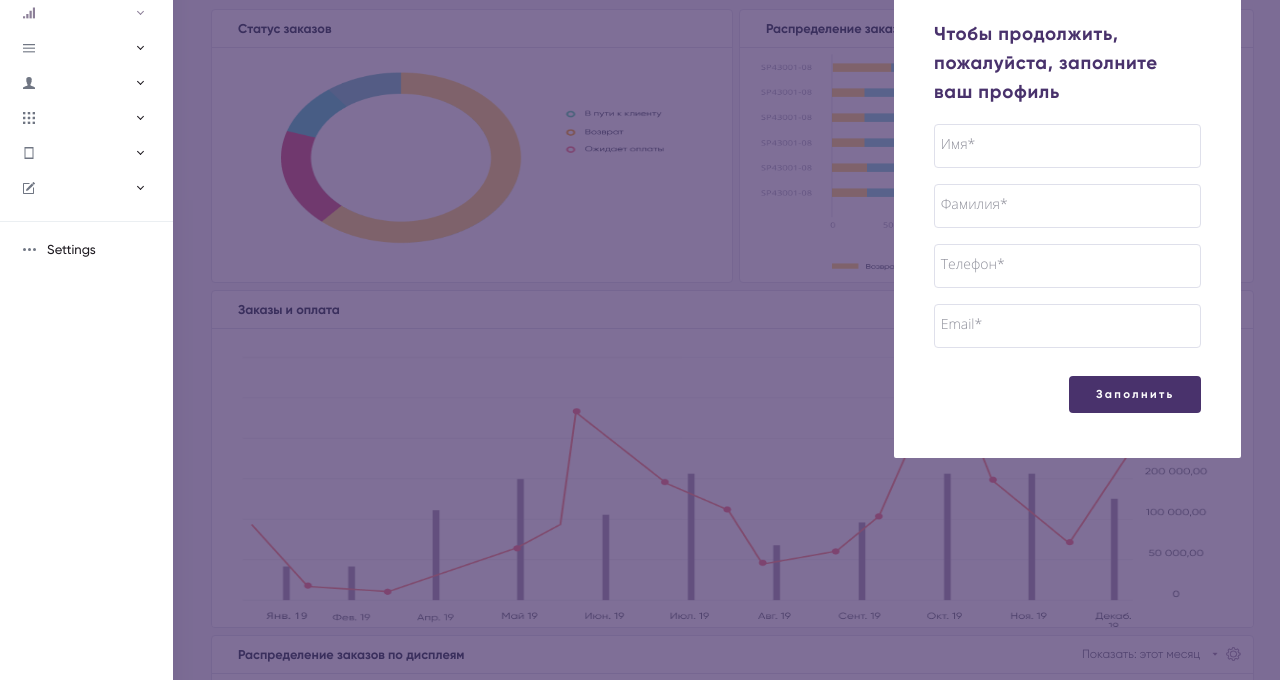
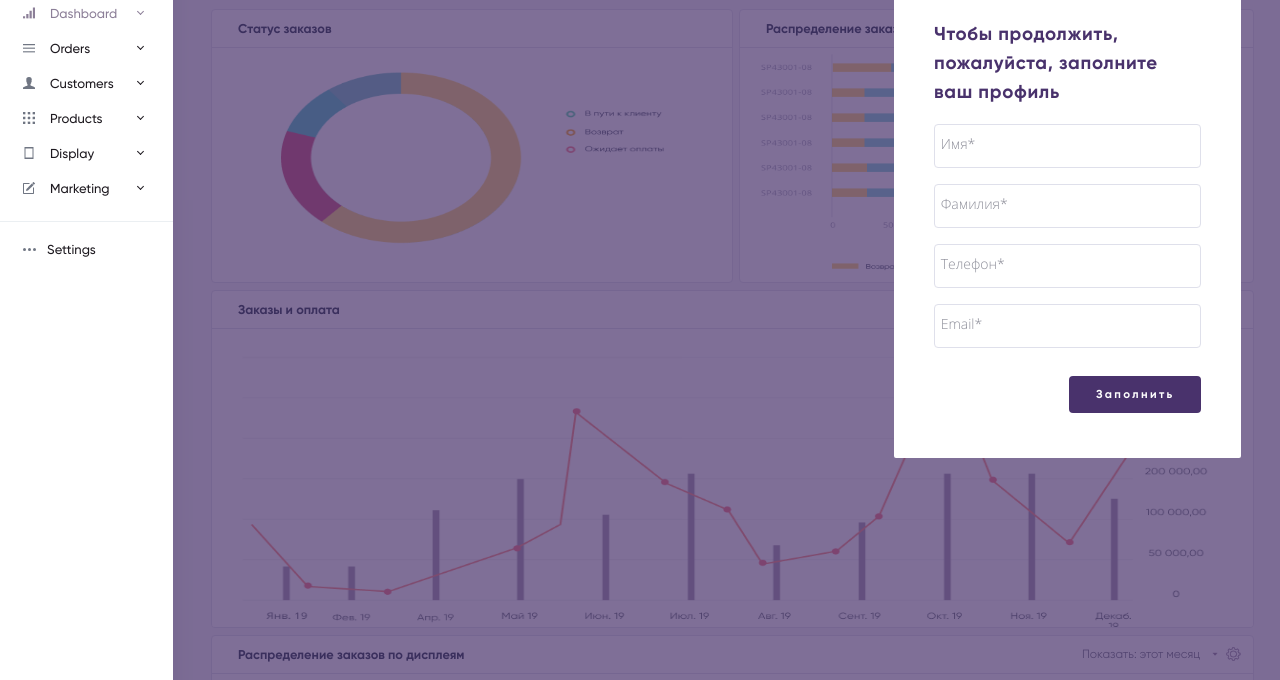
Before and after one commit to PavPavv/StorPad-profile, a plain HTML site: page index.html in a window 1280 px wide. Shown: the part 92-772 px from the top of the page. Drawn offline with Linux system fonts and the light colour scheme.

Commit message:
add: some styles

```diff
--- a/css/style.css
+++ b/css/style.css
@@ -28,7 +28,7 @@ li{
 }
 a{
     text-decoration: none;
-    color: #ffffff;
+    color: inherit;
 }
 p{
     margin: 0;
```
